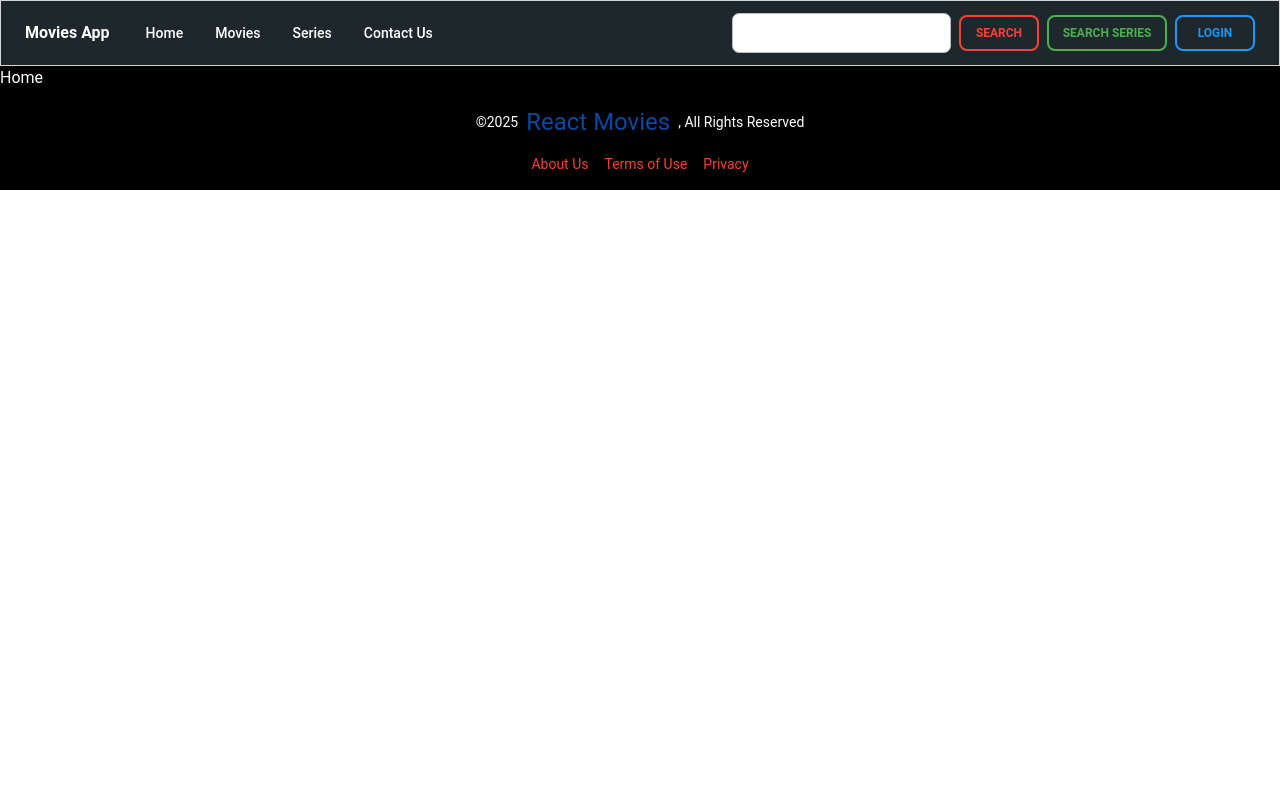
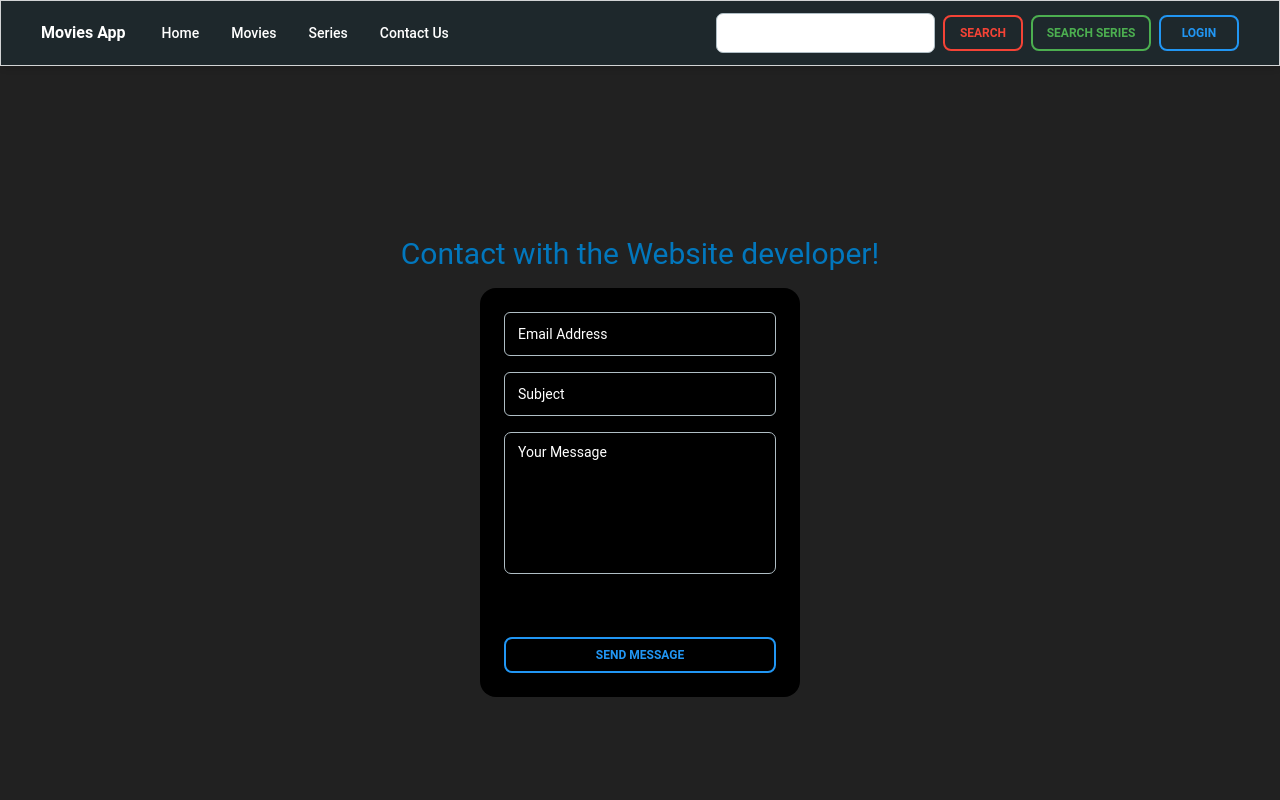
Before and after one commit to OmarEmadSaad/MoviesApp, a React (Vite) app: page /contact-us in a window 1280 px wide. Shown: the top 800 px of the page. Built offline with nearby package versions, Linux system fonts and the light colour scheme.

Commit message:
add contact us

```diff
--- a/package.json
+++ b/package.json
@@ -29,6 +29,7 @@
     "@material-tailwind/react": "^2.1.10",
     "@reduxjs/toolkit": "^2.7.0",
     "axios": "^1.8.3",
+    "emailjs-com": "^3.2.0",
     "framer-motion": "^12.5.0",
     "json-server": "^0.17.4",
     "lucide-react": "^0.488.0",
--- a/src/App.jsx
+++ b/src/App.jsx
@@ -1,11 +1,20 @@
 import Header from "./Header";
 import Footer from "./Footer";
 import Home from "./components/Home/pages/index";
+import { Route, Routes } from "react-router-dom";
+import Contact from "./components/Contact Us/pages/Contact";
+import Movies from "./components/Movies/pages/Movies";
+import Series from "./components/Series/pages/Series";
 const App = () => {
   return (
     <div className="bg-black">
       <Header />
-      <Home />
+      <Routes>
+        <Route path="/" element={<Home />} />
+        <Route path="/contact-us" element={<Contact />} />
+        <Route path="/movies" element={<Movies />} />
+        <Route path="/series" element={<Series />} />
+      </Routes>
       <Footer />
     </div>
   );
--- a/src/Header.jsx
+++ b/src/Header.jsx
@@ -90,9 +90,12 @@ const Header = () => {
   };
 
   return (
-    <>
-      <Navbar className="bg-blue-gray-900 text-white px-6 py-3 shadow-md rounded-none">
-        <div className="flex items-center justify-between max-w-screen-2xl mx-auto">
+    <div>
+      <Navbar
+        fullWidth
+        className="w-full bg-blue-gray-900 text-white py-3 shadow-md rounded-none"
+      >
+        <div className="flex items-center justify-between w-full px-6">
           <div className="flex items-center gap-8">
             <Typography
               as={Link}
@@ -213,7 +216,7 @@ const Header = () => {
           </div>
         </div>
       </Collapse>
-    </>
+    </div>
   );
 };
 
--- a/src/components/Contact Us/pages/Contact.jsx
+++ b/src/components/Contact Us/pages/Contact.jsx
@@ -1,7 +1,83 @@
+import emailjs from "emailjs-com";
+import { useRef } from "react";
+import { toast } from "react-toastify";
+import {
+  CardBody,
+  CardFooter,
+  Input,
+  Button,
+  Textarea,
+} from "@material-tailwind/react";
+
 const Contact = () => {
+  const form = useRef();
+
+  const handleSubmit = (e) => {
+    e.preventDefault();
+
+    emailjs
+      .sendForm(
+        "service_g9r5iz5",
+        "template_ob26pqe",
+        form.current,
+        "IGCLiTemdvjUEWCk4"
+      )
+      .then(
+        (result) => {
+          toast.success("Message sent successfully✅");
+          form.current.reset();
+        },
+        (error) => {
+          toast.error("Something went wrong. Please try again❌");
+        }
+      );
+  };
+
   return (
-    <div>
-      <h1>Contact</h1>
+    <div className="min-h-screen bg-gray-900 flex flex-col items-center justify-center px-4 py-12 gap-4">
+      <h1 className="text-light-blue-800 text-3xl text-center sm:text-left">
+        Contact with the Website developer!
+      </h1>
+      <form
+        ref={form}
+        onSubmit={handleSubmit}
+        className="flex flex-col gap-4 font-semibold bg-black rounded-[1em] w-80 text-white"
+      >
+        <CardBody className="flex flex-col gap-4">
+          <Input
+            name="user_email"
+            label="Email Address"
+            size="lg"
+            className="text-white"
+            labelProps={{ className: "text-white !text-white" }}
+          />
+          <Input
+            name="subject"
+            label="Subject"
+            size="lg"
+            className="text-white"
+            labelProps={{ className: "text-white !text-white" }}
+          />
+          <Textarea
+            name="message"
+            label="Your Message"
+            rows={6}
+            className="text-white"
+            labelProps={{ className: "text-white !text-white" }}
+          />
+        </CardBody>
+        <CardFooter className="pt-4">
+          <Button
+            type="submit"
+            variant="outlined"
+            color="blue"
+            fullWidth
+            className="border-2 transition whitespace-nowrap px-2 py-2 min-w-[80px]"
+          >
+            Send Message
+          </Button>
+        </CardFooter>
+      </form>
     </div>
   );
 };
--- a/src/main.jsx
+++ b/src/main.jsx
@@ -3,10 +3,16 @@ import "./index.css";
 import App from "./App.jsx";
 import { ThemeProvider } from "@material-tailwind/react";
 import { BrowserRouter } from "react-router-dom";
+import { ToastContainer } from "react-toastify";
+import "react-toastify/dist/ReactToastify.css";
+
 createRoot(document.getElementById("root")).render(
   <BrowserRouter>
     <ThemeProvider>
-      <App />
+      <>
+        <App />
+        <ToastContainer position="top-center" autoClose={3000} />
+      </>
     </ThemeProvider>
   </BrowserRouter>
 );
```
Also changed, not shown: 1 other file (tests, documents, lock files or other folders).
